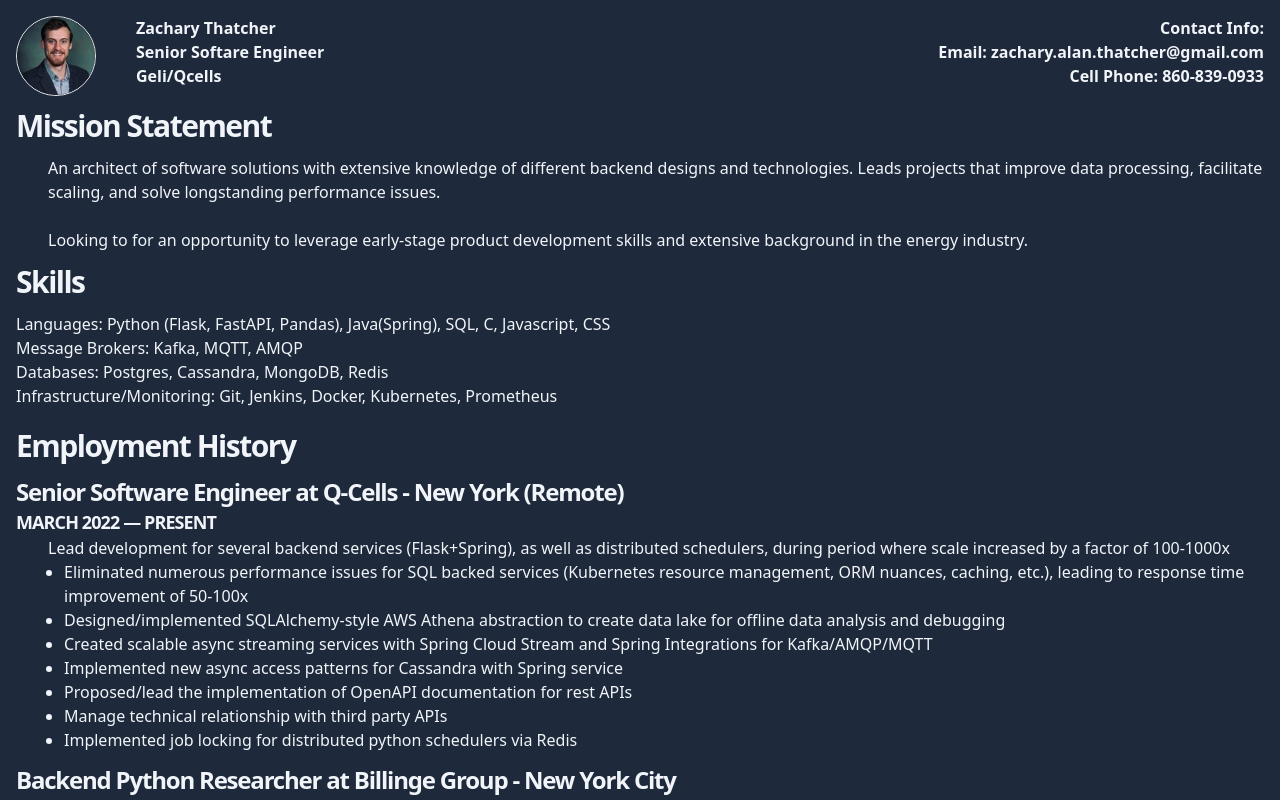
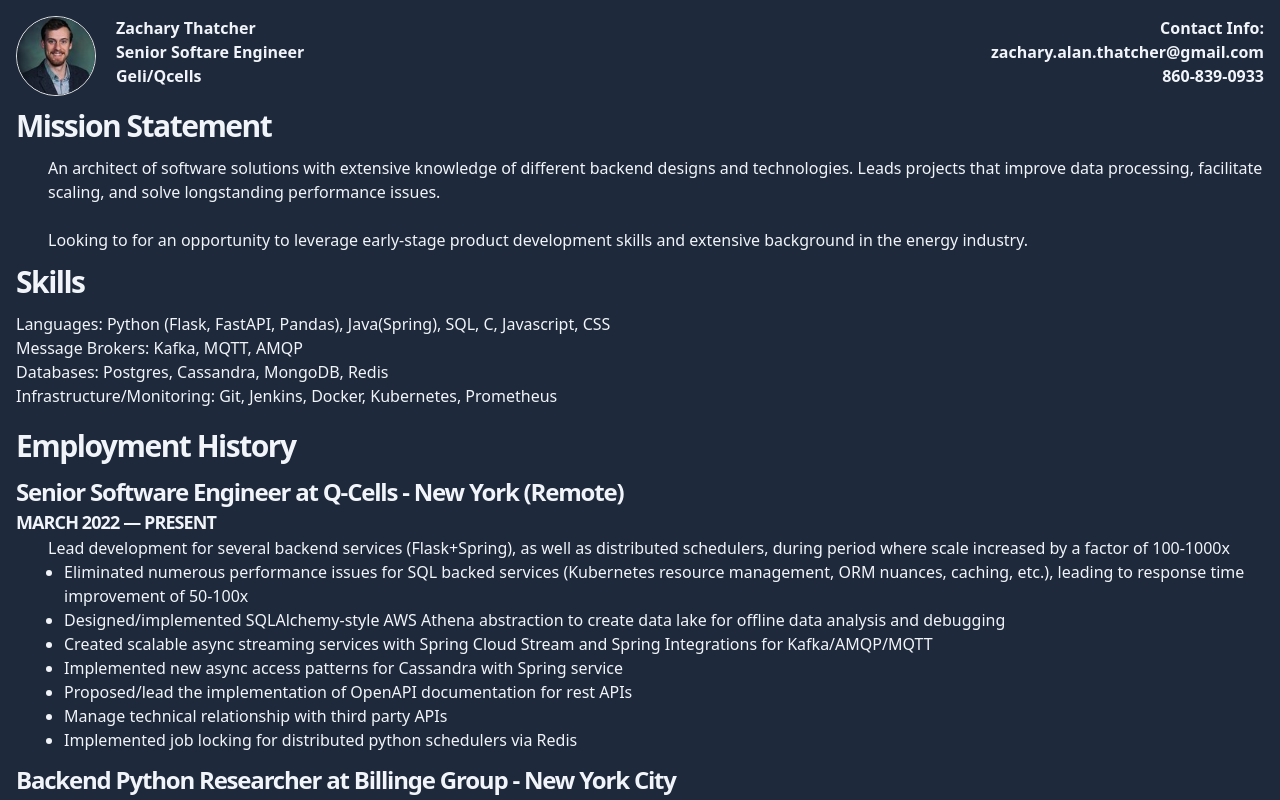
Before and after one commit to zthatch/resume, a Next.js app: page / in a window 1280 px wide. Shown: the top 800 px of the page. Built offline with nearby package versions, Linux system fonts and the light colour scheme.

Commit message:
changed header

```diff
--- a/src/app/page.tsx
+++ b/src/app/page.tsx
@@ -9,14 +9,14 @@ export default function Home() {
         <Image
           alt="Zachary Thatcher"
           src={avatar}
-          className="border border-neutral-200 dark:border-neutral-700 rounded-full h-20 w-20 mr-10"
+          className="border border-neutral-200 dark:border-neutral-700 rounded-full h-20 w-20 mr-5"
         />
         <p className="font-bold">
           Zachary Thatcher <br/> Senior Softare Engineer <br/> Geli/Qcells
         </p>
       </div>
       <p className="text-right font-bold">
-        Contact Info: <br/> Email: zachary.alan.thatcher@gmail.com <br/> Cell Phone: 860-839-0933
+        Contact Info: <br/> zachary.alan.thatcher@gmail.com <br/> 860-839-0933
       </p>
     </header>
 
```
